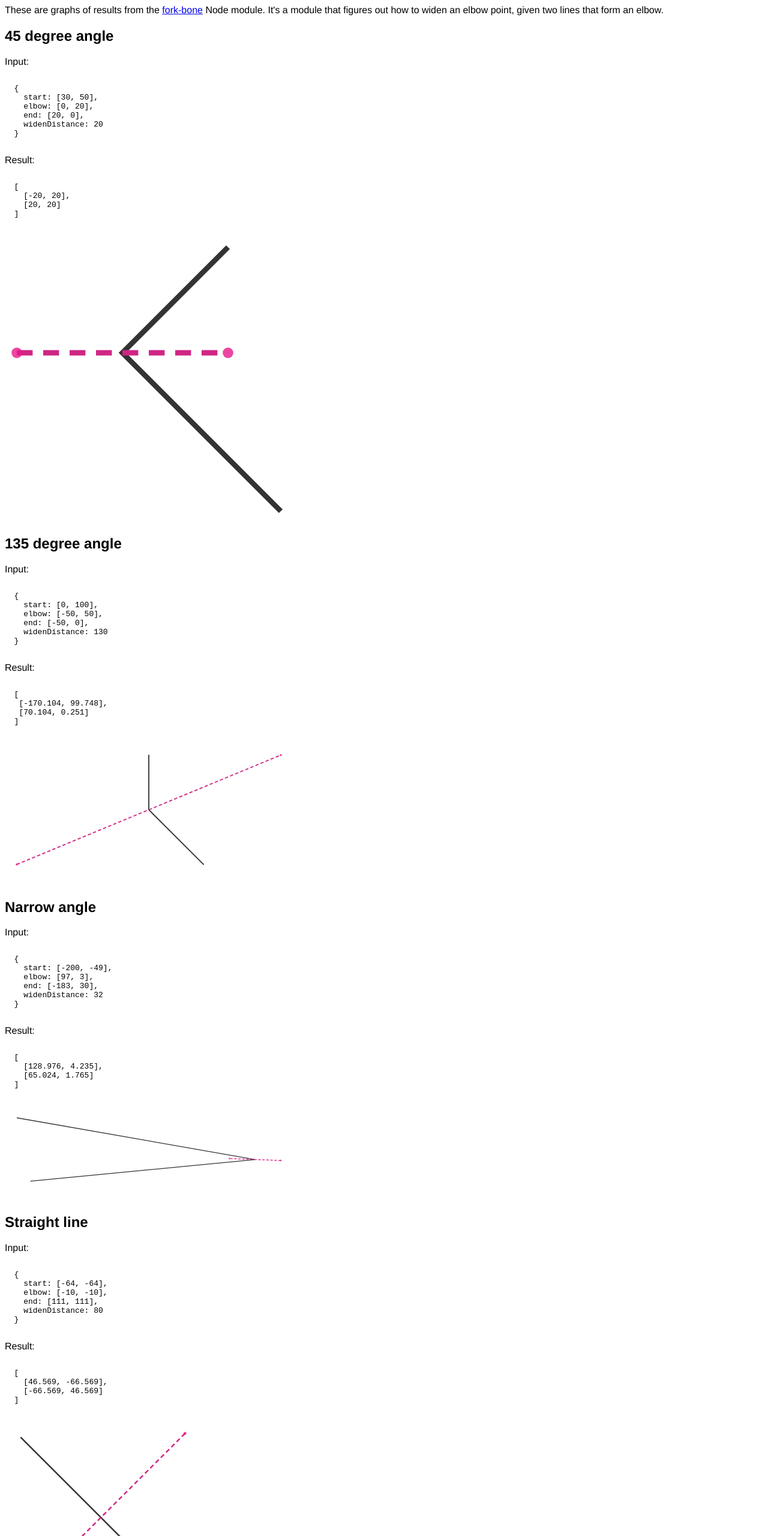
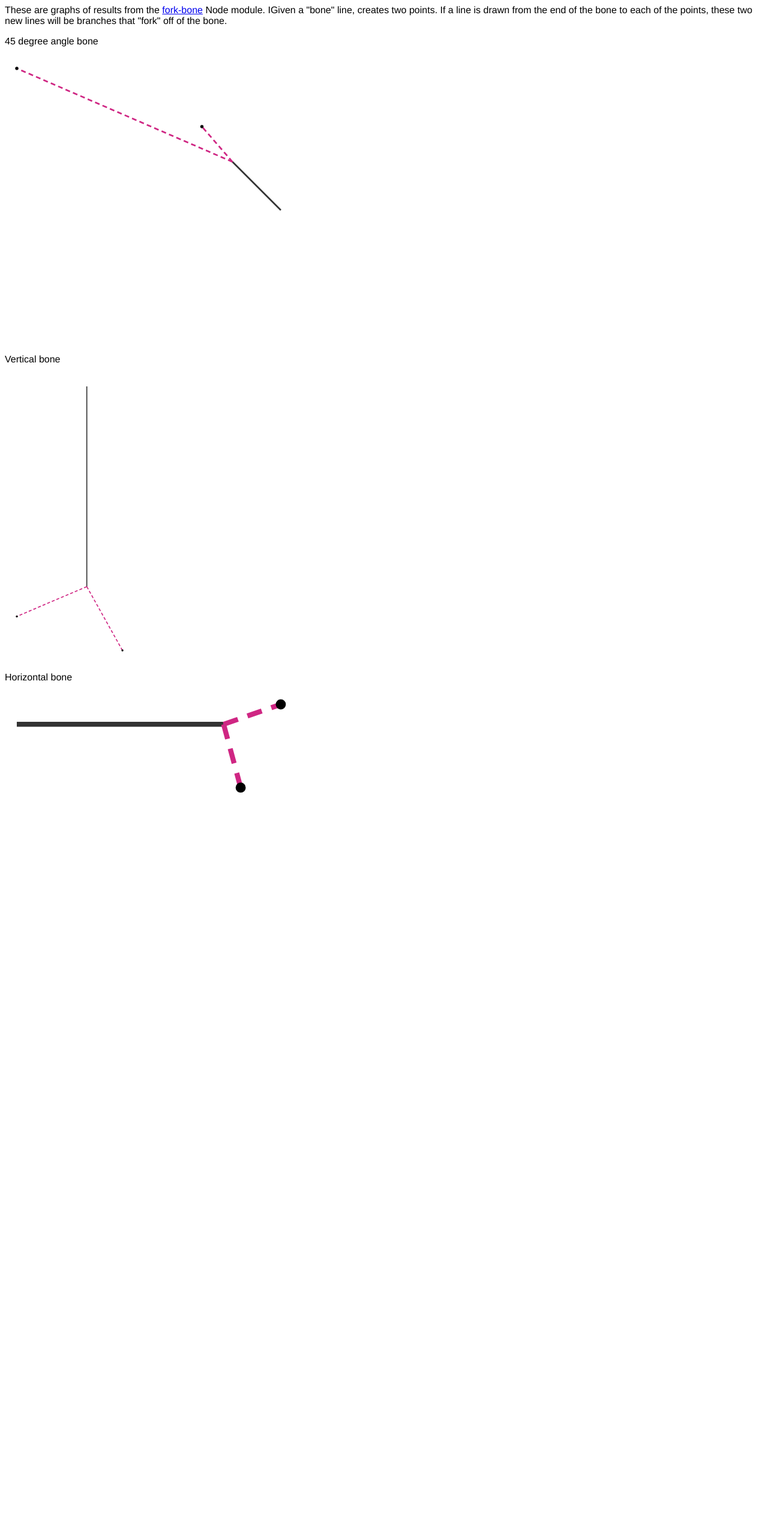
Before and after one commit to jimkang/fork-bone, a website: page index.html in a window 1280 px wide. Shown: the top 2560 px of the page at 60% size. After the commit the page ends 1642 px from the top, so only its background shows below. Drawn offline with Linux system fonts and the light colour scheme.

Commit message:
Set up example page.

```diff
--- a/index.html
+++ b/index.html
@@ -15,13 +15,13 @@
           stroke: #333;
         }
 
-        .widen-line {
+        .fork-line {
           stroke: hsl(327, 69%, 48%);
           stroke-dashoffset: 10;
           stroke-dasharray: 3, 2;
         }
 
-        .widen-point {
+        .fork-point {
           fill: hsla(327, 80%, 50%, 0.8);
         }
     </style>
@@ -29,155 +29,39 @@
 
   <body>
     <div>
-      These are graphs of results from the <a href="https://github.com/jimkang/fork-bone">fork-bone</a> Node module. It's a module that figures out how to widen an elbow point, given two lines that form an elbow.
+      These are graphs of results from the <a href="https://github.com/jimkang/fork-bone">fork-bone</a> Node module. IGiven a "bone" line, creates two points. If a line is drawn from the end of the bone to each of the points, these two new lines will be branches that "fork" off of the bone.
     </div>
 
-    <h2>45 degree angle</h2>
-    <div>
-    Input:
-    <pre><code>
-  {
-    start: [30, 50],
-    elbow: [0, 20],
-    end: [20, 0],
-    widenDistance: 20
-  }
-    </code></pre>
-    Result:
-    <pre><code>
-  [
-    [-20, 20],
-    [20, 20]
-  ]
-    </code></pre>
-    </div>
-
+    <p>45 degree angle bone</p>
     <svg width="480" height="480">
-      <g transform="matrix(8.8 0 0 8.8 196 20)">
-        <path d=M30,50L0,20L20,0 class="original-line"></path>
-        <path d=M-20,20L20,20 class="widen-line"></path>
-        <circle r="1" cx="-20" cy="20" class="widen-point"></circle>
-        <circle r="1" cx="20" cy="20" class="widen-point"></circle>
+      <g transform="matrix(2.683530275126262 0 0 2.683530275126262 379.4940917462122 122.1101675875)">
+        <path d=M30,50L0,20 class="original-line"></path>
+        <path d=M0,20L-133.96312129524892,-38.05068589460786 class="fork-line"></path>
+        <path d=M0,20L-18.992985614117416,-1.9149834009047098 class="fork-line"></path>
+        <circle r="1" cx="-133.96312129524892" cy="-38.05068589460786" class="widen-point"></circle>
+        <circle r="1" cx="-18.992985614117416" cy="-1.9149834009047098" class="widen-point"></circle>
       </g>
     </svg>
 
-  <h2>135 degree angle</h2>
-    <div>
-    Input:
-    <pre><code>
-  {
-    start: [0, 100],
-    elbow: [-50, 50],
-    end: [-50, 0],
-    widenDistance: 130
-  }
-    </code></pre>
-    Result:
-    <pre><code>
-  [
-   [-170.104, 99.748],
-   [70.104, 0.251]
-  ]
-    </code></pre>
-    </div>
-
-
-    <svg width="480" height="240">
-      <g transform="matrix(1.831740646648667 0 0 1.831740646648667 331.58703233243335 20)">
-        <path d=M0,100L-50,50L-50,0 class="original-line"></path>
-        <path d=M-170.10433922646726,99.74884620746167L70.10433922646726,0.25115379253833225 class="widen-line"></path>
-        <circle r="1" cx="-170.10433922646726" cy="99.74884620746167" class="widen-point"></circle>
-        <circle r="1" cx="70.10433922646726" cy="0.25115379253833225" class="widen-point"></circle>
+  <p>Vertical bone</p>
+    <svg width="480" height="480">
+      <g transform="matrix(1.6684367478887956 0 0 1.6684367478887956 86.60242656348015 186.84367478887955)">
+        <path d=M30,-100L30,100 class="original-line"></path>
+        <path d=M30,100L65.61982915340042,163.7199165966385 class="fork-line"></path>
+        <path d=M30,100L-39.919059951033475,129.78800187262965 class="fork-line"></path>
+        <circle r="1" cx="65.61982915340042" cy="163.7199165966385" class="widen-point"></circle>
+        <circle r="1" cx="-39.919059951033475" cy="129.78800187262965" class="widen-point"></circle>
       </g>
     </svg>
 
-  <h2>Narrow angle</h2>
-
-    <div>
-    Input:
-    <pre><code>
-  {
-    start: [-200, -49],
-    elbow: [97, 3],
-    end: [-183, 30],
-    widenDistance: 32
-  }
-    </code></pre>
-    Result:
-    <pre><code>
-  [
-    [128.976, 4.235],
-    [65.024, 1.765]
-  ]
-    </code></pre>
-    </div>
-
-    <svg width="480" height="160">
-      <g transform="matrix(1.3374829102336725 0 0 1.3374829102336725 287.4965820467345 85.53666260144995)">
-        <path d=M-200,-49L97,3L-183,30 class="original-line"></path>
-        <path d=M128.97616607536864,4.234829186747447L65.02383392463136,1.765170813252553 class="widen-line"></path>
-        <circle r="1" cx="128.97616607536864" cy="4.234829186747447" class="widen-point"></circle>
-        <circle r="1" cx="65.02383392463136" cy="1.765170813252553" class="widen-point"></circle>
-      </g>
-    </svg>
-
-  <h2>Straight line</h2>
-
-      <div>
-    Input:
-    <pre><code>
-  {
-    start: [-64, -64],
-    elbow: [-10, -10],
-    end: [111, 111],
-    widenDistance: 80
-  }
-    </code></pre>
-    Result:
-    <pre><code>
-  [
-    [46.569, -66.569],
-    [-66.569, 46.569]
-  ]
-    </code></pre>
-    </div>
-
+  <p>Horizontal bone</p>
     <svg width="480" height="480">
-      <g transform="matrix(2.4779163798823114 0 0 2.4779163798823114 184.9512818330634 184.9512818330634)">
-        <path d=M-64,-64L-10,-10L111,111 class="original-line"></path>
-        <path d=M46.5685424949238,-66.5685424949238L-66.5685424949238,46.5685424949238 class="widen-line"></path>
-        <circle r="1" cx="46.5685424949238" cy="-66.5685424949238" class="widen-point"></circle>
-        <circle r="1" cx="-66.5685424949238" cy="46.5685424949238" class="widen-point"></circle>
-      </g>
-    </svg>
-
-  <h2>Completely collapsed</h2>
-
-      <div>
-    Input:
-    <pre><code>
-  {
-    start: [20, 20],
-    elbow: [-20, -20],
-    end: [20, 20],
-    widenDistance: 20
-  }
-    </code></pre>
-    Result:
-    <pre><code>
-  [
-    [-34.142, -34.142],
-    [-5.858, -5.858]
-  ]
-    </code></pre>
-    </div>
-
-    <svg width="480" height="480">
-      <g transform="matrix(8.126757375398844 0 0 8.126757375398844 297.4648524920231 297.4648524920231)">
-        <path d=M20,20L-20,-20L20,20 class="original-line"></path>
-        <path d=M-34.14213562373095,-34.14213562373095L-5.857864376269051,-5.857864376269051 class="widen-line"></path>
-        <circle r="1" cx="-34.14213562373095" cy="-34.14213562373095" class="widen-point"></circle>
-        <circle r="1" cx="-5.857864376269051" cy="-5.857864376269051" class="widen-point"></circle>
+      <g transform="matrix(8.407542385102321 0 0 8.407542385102321 440.37711925511604 53.144612942888635)">
+        <path d=M-50,0L-9,0 class="original-line"></path>
+        <path d=M-9,0L2.3339615604739095,-3.9422474992952727 class="fork-line"></path>
+        <path d=M-9,0L-5.620344845177656,12.553004860768706 class="fork-line"></path>
+        <circle r="1" cx="2.3339615604739095" cy="-3.9422474992952727" class="widen-point"></circle>
+        <circle r="1" cx="-5.620344845177656" cy="12.553004860768706" class="widen-point"></circle>
       </g>
     </svg>
 
```
